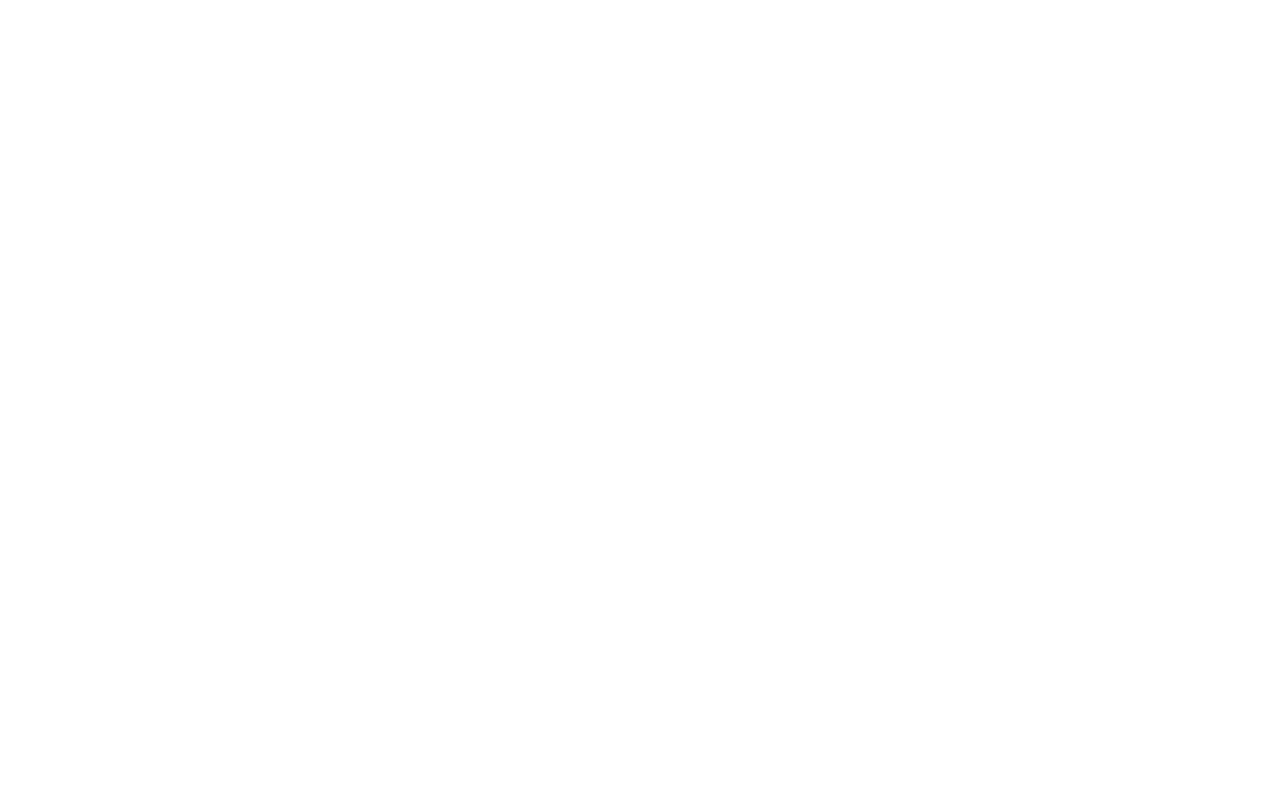
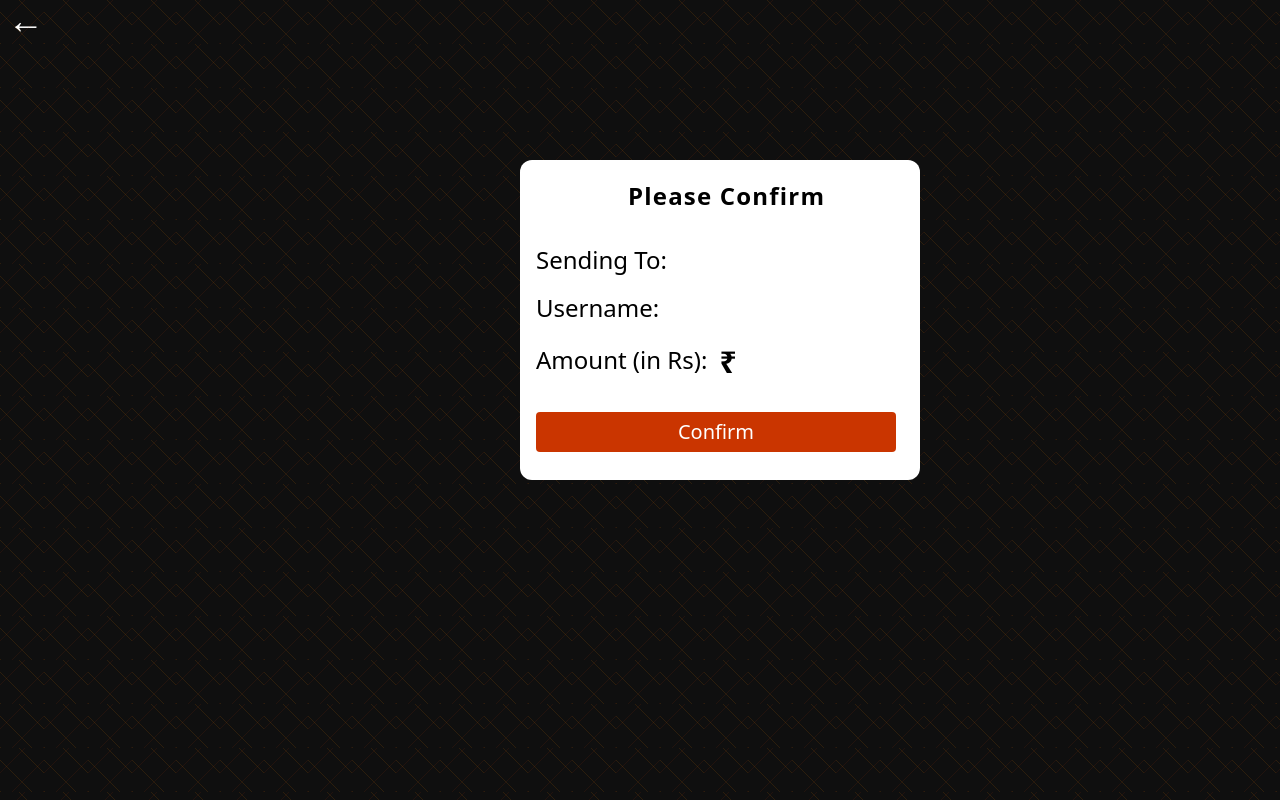
Before and after one commit to avichal-08/SwiftPay, a React (Vite) app in the folder frontend/: page /send/confirmation in a window 1280 px wide. Before the commit this address had no page. Built offline with nearby package versions, Linux system fonts and the light colour scheme; no server answers; sample sign-in values are in the browser's storage.

Commit message:
confirmation page added

```diff
--- a/frontend/src/App.jsx
+++ b/frontend/src/App.jsx
@@ -5,6 +5,7 @@ const Signup = React.lazy(()=>import("./pages/signup"));
 const Login = React.lazy(()=>import("./pages/login"));
 const Dashboard = React.lazy(()=>import("./pages/dashboard"));
 const Send = React.lazy(()=>import("./pages/transfer"));
+const Confirmation = React.lazy(()=>import("./pages/confirmation"));
 const How = React.lazy(()=>import("./pages/how"));
 function App() {
   return (
@@ -15,6 +16,7 @@ function App() {
       <Route path="/login" element={<Login/>}/>
       <Route path="/dashboard" element={<Dashboard/>}/>
       <Route path="/send" element={<Send/>}/>
+      <Route path="/send/confirmation" element={<Confirmation/>} />
       <Route path="/howitworks" element={<How/>}/>
     </Routes>
     </BrowserRouter>
--- /dev/null
+++ b/frontend/src/pages/confirmation.jsx
@@ -0,0 +1,74 @@
+import { useSearchParams,useNavigate } from "react-router-dom"
+import axios from "axios"
+import { useEffect ,useState} from "react"
+import Loader from "../components/loader"
+import Status from "../components/status"
+export default function Confirmation(){
+    const [searchParam]=useSearchParams();
+    const navigate=useNavigate()
+    const reciever=searchParam.get("to")
+    const username=searchParam.get("username")
+    const amount=searchParam.get("amount")
+    const [loading,setLoading]=useState(false)
+    const [success,setSuccess]=useState(false)
+    const apiUrl = import.meta.env.VITE_API_URL
+    const token=localStorage.getItem("token")
+    useEffect(()=>{
+      if(!token)
+        navigate("/login")
+    },[])
+
+    if(loading){
+      return(
+        <div>
+          <Loader/>
+        </div>
+      )
+    }
+    else if(success){
+      return(
+        <Status/>
+      )
+    }
+    else return(
+       <div className="h-screen w-full bg-[#0f0f0f] relative text-white">
+        <div className="text-4xl ml-2 cursor-pointer hover:text-orange-600" onClick={()=>navigate("/dashboard")}>←</div>
+    <div
+      className="absolute inset-0 z-0 pointer-events-none"
+      style={{
+        backgroundImage: `
+   repeating-linear-gradient(45deg, rgba(255, 140, 0, 0.12) 0, rgba(255, 140, 0, 0.12) 1px, transparent 1px, transparent 22px),
+        repeating-linear-gradient(-45deg, rgba(255, 69, 0, 0.08) 0, rgba(255, 69, 0, 0.08) 1px, transparent 1px, transparent 22px)
+        `,
+        backgroundSize: "44px 44px",
+      }}
+    />
+
+    <div className="absolute bg-white w-100 h-80 ml-130 mt-30 rounded-xl">
+        <div className="text-black tracking-wider ml-27 mt-5 text-2xl font-bold font-sans">Please Confirm</div>
+        <div className="text-black text-2xl font-sans mt-8 ml-4">Sending To: {reciever}</div>
+        <div className="text-black text-2xl font-sans mt-4 ml-4">Username: {username}</div>
+        <div className="text-black text-2xl font-sans mt-5 ml-4 flex gap-3">Amount (in Rs):<div className="text-3xl font-bold">₹{amount}</div></div>
+        <button className="bg-orange-700 hover:bg-green-600 cursor-pointer w-90 mx-4 h-10 rounded mt-8 text-xl" onClick={async()=>{
+          setLoading(true)
+          const response=await axios.post(`${apiUrl}/api/v1/account/transfer`,{
+            amount,
+            toUsername:username
+          },{
+            headers:{
+              Authorization:`Bearer ${token}`
+            }
+          })
+          if(response.data.message==="transaction successful"){
+            setLoading(false)
+            setSuccess(true)
+          }
+          else{
+            alert(response.data.message)
+            navigate("/dashboard")
+          }
+      }}>Confirm</button>
+    </div>
+  </div>
+    )
+}
--- a/frontend/src/pages/login.jsx
+++ b/frontend/src/pages/login.jsx
@@ -10,20 +10,10 @@ export default function Login(){
     const apiUrl = import.meta.env.VITE_API_URL
     const token=localStorage.getItem("token")
     useEffect(()=>{
-      if(token){
-      const isLog=async ()=>{
-        const response=await axios.get(`${apiUrl}/api/v1/me/`,{
-          headers:{
-            Authorization:`Bearer ${token}`
-          }
-        })
-        if (response.data.allowed){
-          navigate("/dashboard")
-        }
-      }
-      isLog()
-    }
-    })
+       if(token){
+        navigate("/dashboard")
+       }
+    },[])
     return(
         <div className="min-h-screen w-full bg-black relative">
   <div
--- a/frontend/src/pages/signup.jsx
+++ b/frontend/src/pages/signup.jsx
@@ -10,21 +10,11 @@ export default function Signup(){
     const passwordRef=useRef()
     const apiUrl = import.meta.env.VITE_API_URL
     const token=localStorage.getItem("token")
-        useEffect(()=>{
-          if(token){
-          const isLog=async ()=>{
-            const response=await axios.get(`${apiUrl}/api/v1/me/`,{
-              headers:{
-                Authorization:`Bearer ${token}`
-              }
-            })
-            if (response.data.allowed){
-              navigate("/dashboard")
-            }
-          }
-          isLog()
-        }
-        })
+       useEffect(()=>{
+       if(token){
+        navigate("/dashboard")
+       }
+    },[])
     return(
      <div className="min-h-screen w-[100vw] bg-black relative">
   <div
--- a/frontend/src/pages/transfer.jsx
+++ b/frontend/src/pages/transfer.jsx
@@ -1,37 +1,18 @@
-import { useSearchParams,useNavigate } from "react-router-dom"
-import axios from "axios"
+import { useSearchParams,useNavigate} from "react-router-dom"
 import {useRef} from "react"
-import { useEffect ,useState} from "react"
-import Loader from "../components/loader"
-import Status from "../components/status"
+import { useEffect} from "react"
 export default function Send(){
   const [searchParam]=useSearchParams();
     const reciever=searchParam.get("to")
     const username=searchParam.get("username")
     const amountRef=useRef()
     const navigate=useNavigate()
-    const [loading,setLoading]=useState(false)
-    const [success,setSuccess]=useState(false)
-    const apiUrl = import.meta.env.VITE_API_URL
     const token=localStorage.getItem("token")
     useEffect(()=>{
       if(!token)
         navigate("/login")
     },[])
 
-    if(loading){
-      return(
-        <div>
-          <Loader/>
-        </div>
-      )
-    }
-    else if(success){
-      return(
-        <Status/>
-      )
-    }
-    else{
     return(
       <div className="min-h-screen w-full bg-[#0f0f0f] relative text-white">
         <div className="text-4xl ml-2 cursor-pointer hover:text-orange-600" onClick={()=>navigate("/dashboard")}>←</div>
@@ -52,28 +33,11 @@ export default function Send(){
         <div className="text-black text-2xl font-sans mt-4 ml-4">Username: {username}</div>
         <div className="text-black text-xl font-sans mt-5 ml-4">Amount (in Rs):</div>
         <input ref={amountRef} type="Number" min="1" placeholder="Enter Amount" className="bg-white w-90 mx-4 mt-5 h-10 text-gray-600 text-xl pl-3 pb-1 rounded border border-black"/>
-        <button className="bg-orange-700 hover:bg-orange-600 cursor-pointer w-90 mx-4 h-10 rounded mt-8 text-xl" onClick={async()=>{
-          setLoading(true)
-
+        <button className="bg-orange-700 hover:bg-orange-600 cursor-pointer w-90 mx-4 h-10 rounded mt-8 text-xl" onClick={()=>{
           const amount=amountRef.current.value
-          const response=await axios.post(`${apiUrl}/api/v1/account/transfer`,{
-            amount,
-            toUsername:username
-          },{
-            headers:{
-              Authorization:`Bearer ${token}`
-            }
-          })
-          if(response.data.message==="transaction successful"){
-            setLoading(false)
-            setSuccess(true)
-          }
-          else{
-            alert(response.data.message)
-            navigate("/dashboard")
-          }
-      }}>Initiate Transfer</button>
+          navigate("/send/confirmation?to="+reciever+"&username="+username+"&amount="+amount)
+        }}>Initiate Transfer</button>
     </div>
   </div>
-    )}
+    )
 }
```
